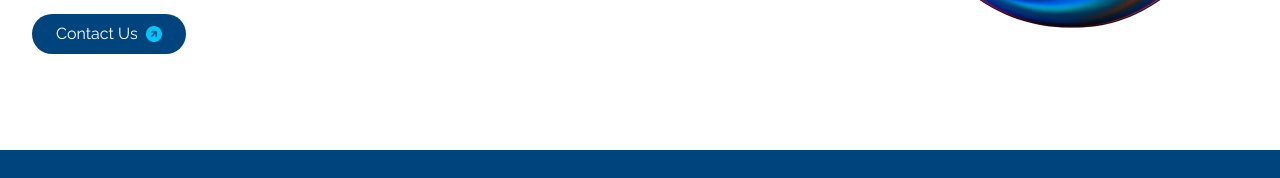
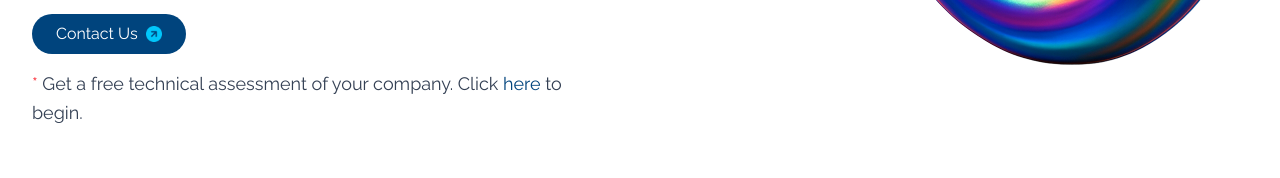
Before and after one commit to sbscphp/latila, a Next.js app: page / in a window 1280 px wide. Shown: the part 555-733 px from the top of the page. Built offline with nearby package versions, Linux system fonts and the light colour scheme; no server answers.

Commit message:
Add suppressHydrationWarning to RootLayout, update Header effect dependencies, and include promotional text in HeroSection

```diff
--- a/app/components/layout/Header.tsx
+++ b/app/components/layout/Header.tsx
@@ -21,6 +21,8 @@ const Header = () => {
 
   // Set active section based on pathname and hash
   useEffect(() => {
+    if (!isMounted) return;
+
     if (pathname === "/about") {
       setActiveSection("about");
       return;
@@ -34,7 +36,7 @@ const Header = () => {
         setActiveSection("home");
       }
     }
-  }, [pathname]);
+  }, [pathname, isMounted]);
 
   // Handle hash changes (when clicking anchor links)
   useEffect(() => {
--- a/app/components/sections/HeroSection.tsx
+++ b/app/components/sections/HeroSection.tsx
@@ -92,6 +92,19 @@ const HeroSection = () => {
                 style={{ width: "16px", height: "16px" }}
               />
             </Link>
+
+            <p className="text-lg mt-4 text-[#344054] leading-relaxed font-mono">
+              <span className="text-red-500">*</span> Get a free technical
+              assessment of your company. Click{" "}
+              <a
+                href="https://makeicheck.base44.app"
+                target="_blank"
+                className="text-[#00447D]"
+              >
+                here{" "}
+              </a>
+              to begin.
+            </p>
           </div>
 
           {/* Right Column - Rotating Hero Images */}
--- a/app/layout.tsx
+++ b/app/layout.tsx
@@ -32,6 +32,7 @@ export default function RootLayout({
     <html lang="en">
       <body
         className={`${geistSans.variable} ${geistMono.variable} antialiased`}
+        suppressHydrationWarning={true}
       >
         <ProviderWrapper>{children}</ProviderWrapper>
       </body>
```
